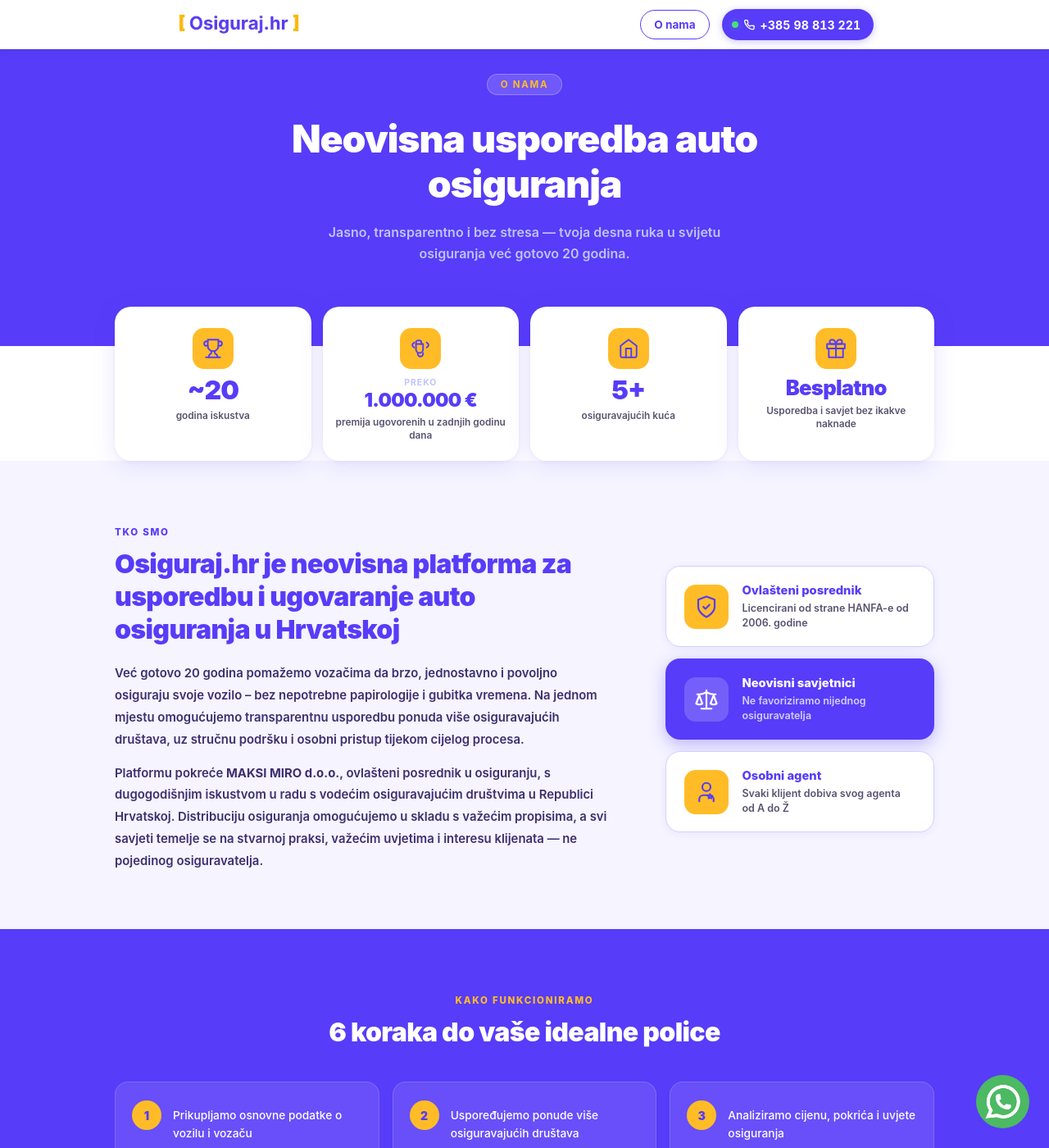
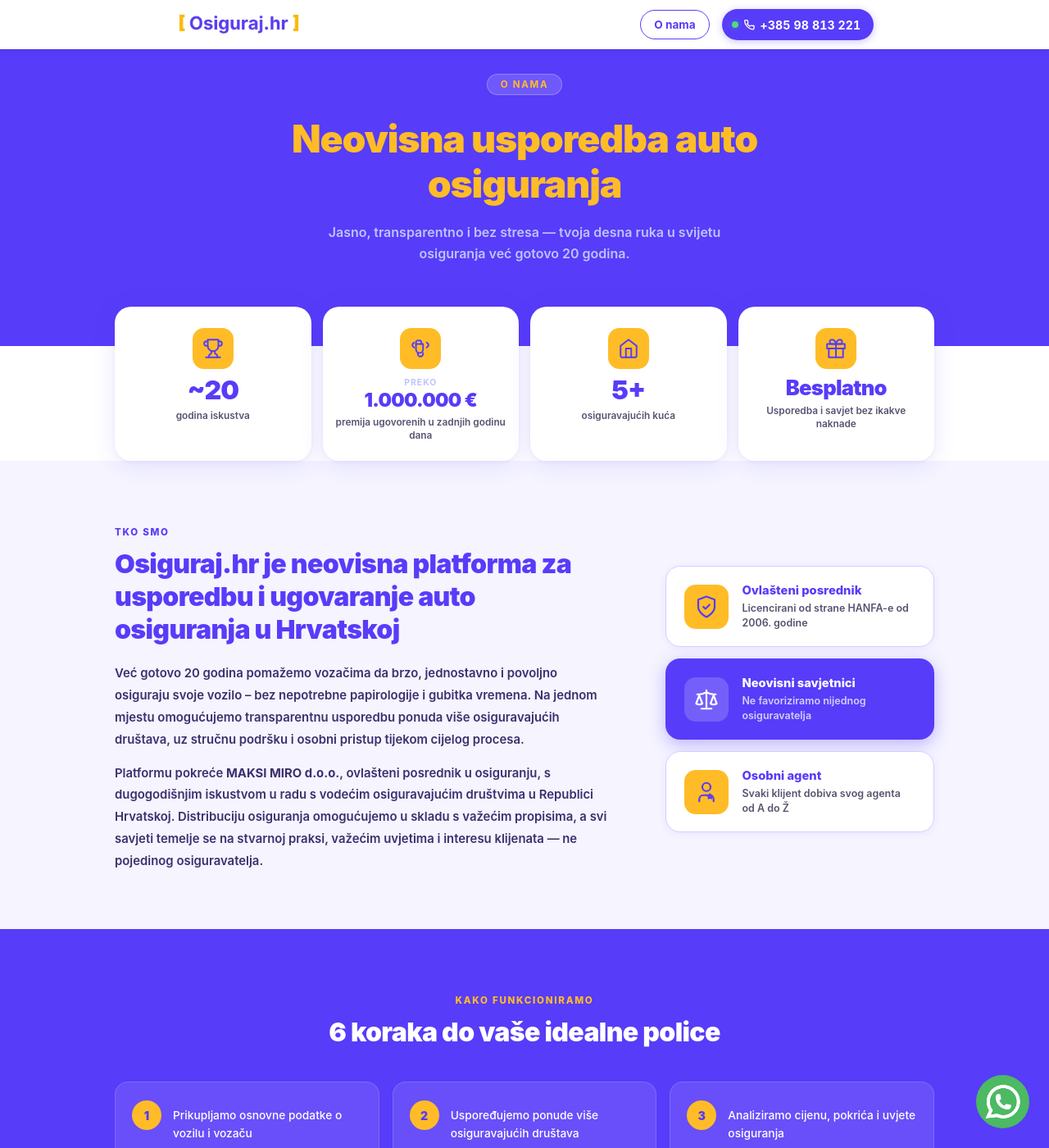
Before and after one commit to Filip-Gale/OsigurajHR, a Jekyll site: the page built from o-nama.html, in a window 1280 px wide and 1400 px high. Shown: the whole window at 82% size. Built offline with Jekyll 4.4.1, drawn with Linux system fonts in a browser that asks for light colours.

Commit message:
Hero title color: white -> #ffbc27

```diff
--- a/css/onama.css
+++ b/css/onama.css
@@ -36,7 +36,7 @@
 .on-hero-title {
     font-size: clamp(1.7rem, 5vw, 2.9rem);
     font-weight: 900;
-    color: white;
+    color: #ffbc27;
     line-height: 1.18;
     margin-bottom: 18px;
     letter-spacing: -0.025em;
```
